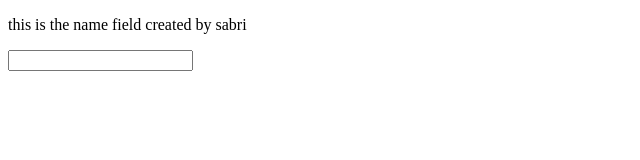
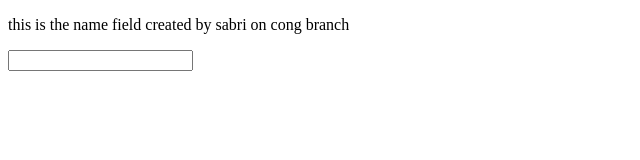
Before and after one commit to mohammedsabris/Git-Repository-Practice, a plain HTML site: page index.html in a window 1280 px wide. Shown: the whole page, without its empty margins (0-640 px from the left). Drawn offline with Linux system fonts and the light colour scheme.

Commit message:
changed 9 th line in index.html on cong branch

```diff
--- a/index.html
+++ b/index.html
@@ -6,7 +6,7 @@
     <title>Document</title>
 </head>
 <body>
-    <p>this is the name field created by sabri</p>
+    <p>this is the name field created by sabri on cong branch</p>
     <input type="text">
 </body>
 </html>
```
